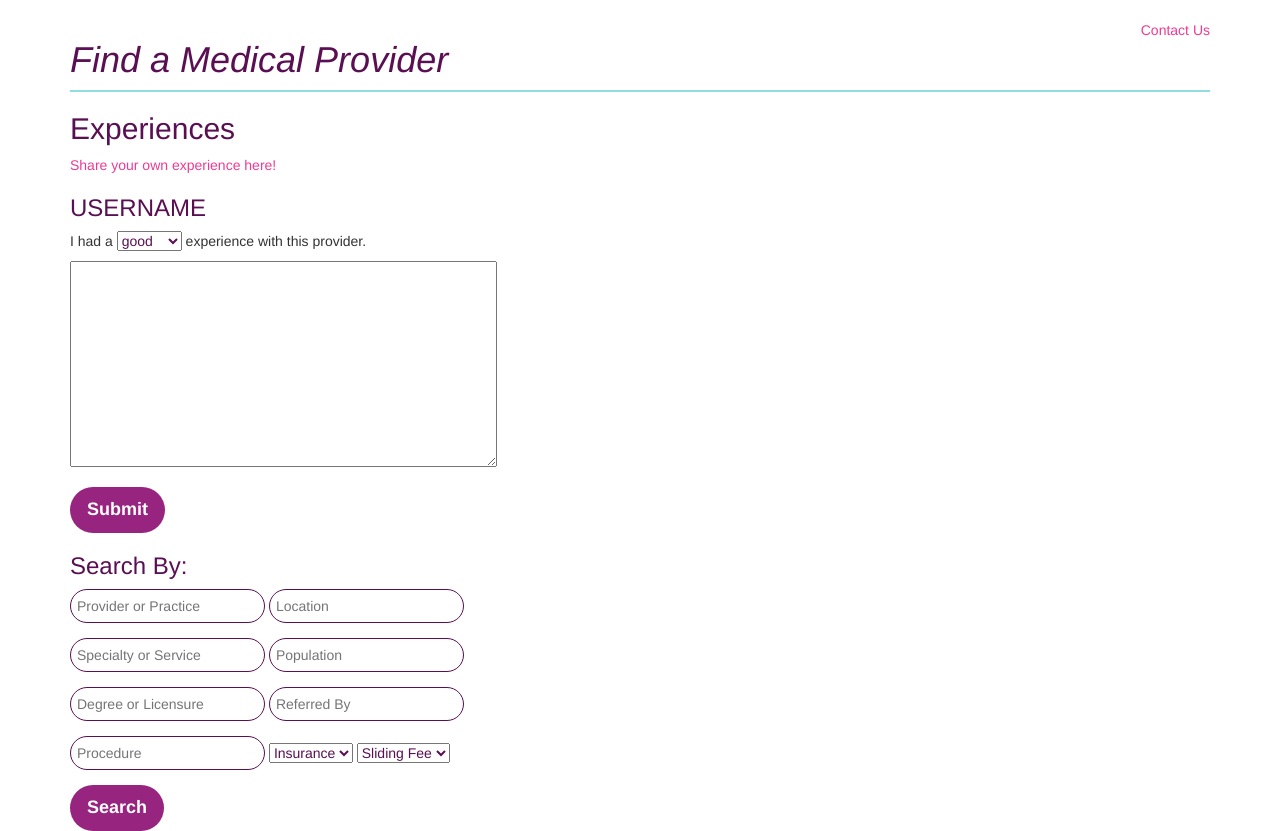
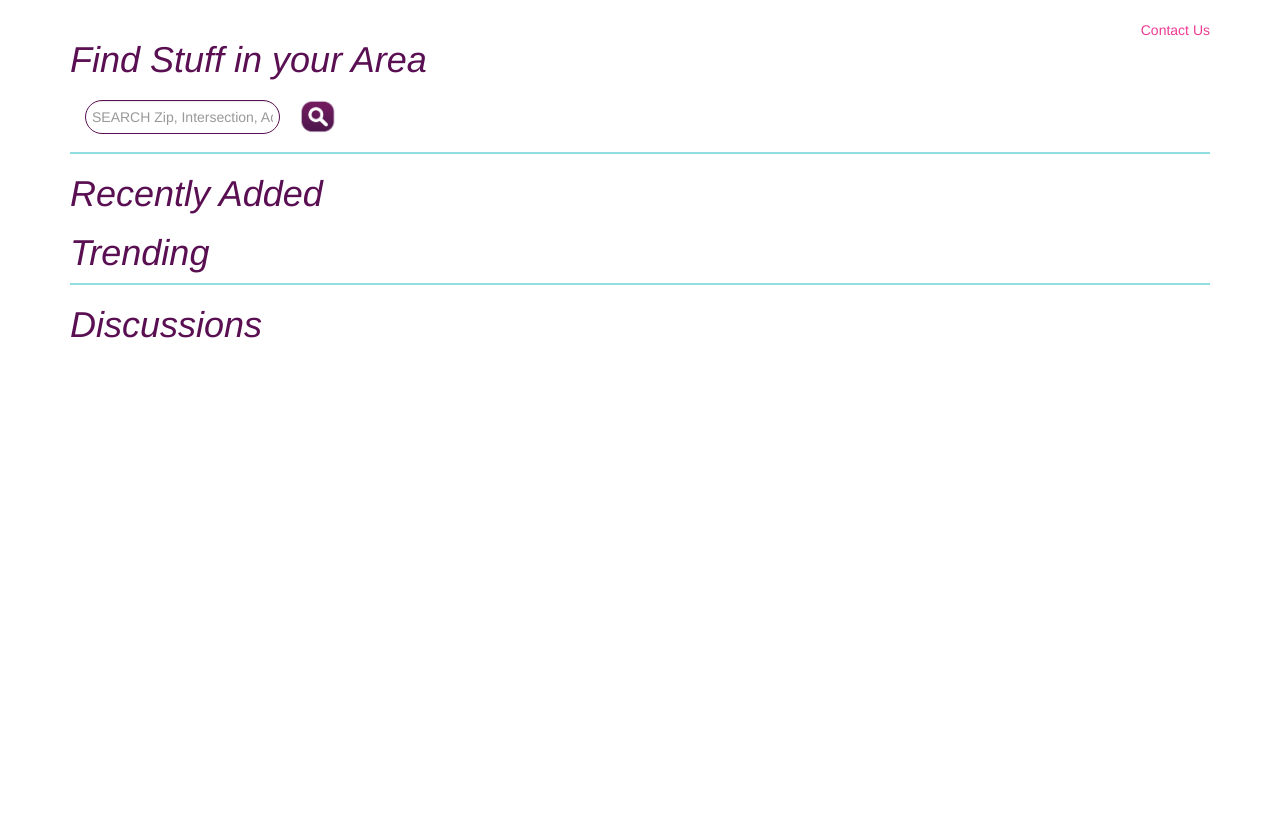
Before and after one commit to radremedy/radremedy, a Flask app: page / in a window 1280 px wide. Shown: the part 201-1032 px from the top of the page. After the commit the page ends 539 px from the top, so only its background shows below. Run offline with Flask 2, Linux system fonts and the light colour scheme; some libraries are stand-ins or nearby versions.

Commit message:
Layout the home page but can't be finished yet

```diff
--- a/remedy/radremedy.py
+++ b/remedy/radremedy.py
@@ -21,6 +21,10 @@ manager.add_command('db', MigrateCommand)
 def index():
     return render_template('index.html')
 
+@app.route('/find-provider')
+def provider():
+    return render_template('find-provider.html')
+
 @app.route('/login')
 def login():
 	return render_template('login.html')
--- a/remedy/templates/index.html
+++ b/remedy/templates/index.html
@@ -1,40 +1,41 @@
-{% extends "base.html" %}
+{% extends 'base.html' %}
+
 {% block content %}
-<h1>Find a Medical Provider</h1>
+<div>
+	<section>
+		<h1>Find Stuff in your Area</h1>
+	      <form class="navbar-form" role="search">
+	        <div class="form-group">
+	          <input type="text" class="form-control form-control-remedy search-remedy" placeholder="SEARCH Zip, Intersection, Address">
+	        </div>
+	        <button type="submit" class="btn search">
+	          <img class="img-responsive"
+	            src="{{ url_for('static', filename='img/search-button.png') }}" />
+	        </button>
+	      </form>
+	</section>
+	<div class="blue-line"></div>
+</div>
 
 
-{% include 'experiences.html' %}
+<div>
+	<section>
+		<h1>Recently Added</h1>
+	</section>
 
+</div>
 
-<h3>Search By:</h3>
+<div>
+	<section>
+		<h1>Trending</h1>
 
-<form role="form">
-    <div class="form-group">
-	    <input placeholder="Provider or Practice"/>
-	    <input placeholder="Location">
-    </div>
+	</section>
+	<div class="blue-line"></div>
+</div>
 
-    <div class="form-group">
-	    <input placeholder="Specialty or Service">
-	    <input placeholder="Population">
-    </div>
-
-    <div class="form-group">
-	    <input placeholder="Degree or Licensure">
-	    <input placeholder="Referred By">
-    </div>
-
-    <div class="form-group">
-	    <input placeholder="Procedure">
-	    <select>
-	    	<option>Insurance</option>
-	    </select>
-	    <select>
-	    	<option>Sliding Fee</option>
-	    </select>
-    </div>
-
-    <button class="btn btn-lg">Search</button>
-</form>
-
+<div>
+	<section>
+		<h1>Discussions</h1>
+	</section>
+</div>
 {% endblock %}
```
Also changed, not shown: remedy/templates/find-provider.html (added, +40 -0 lines).
